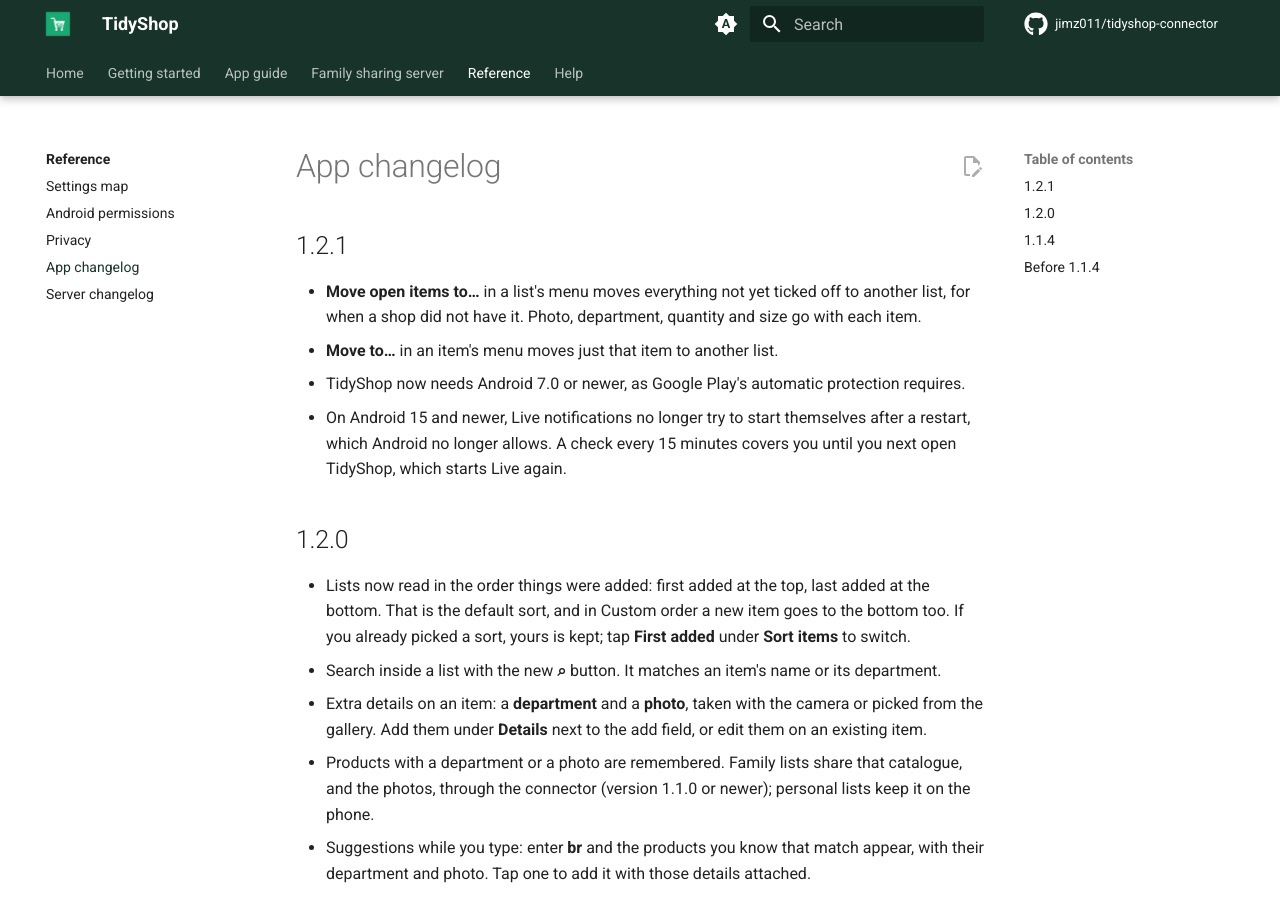
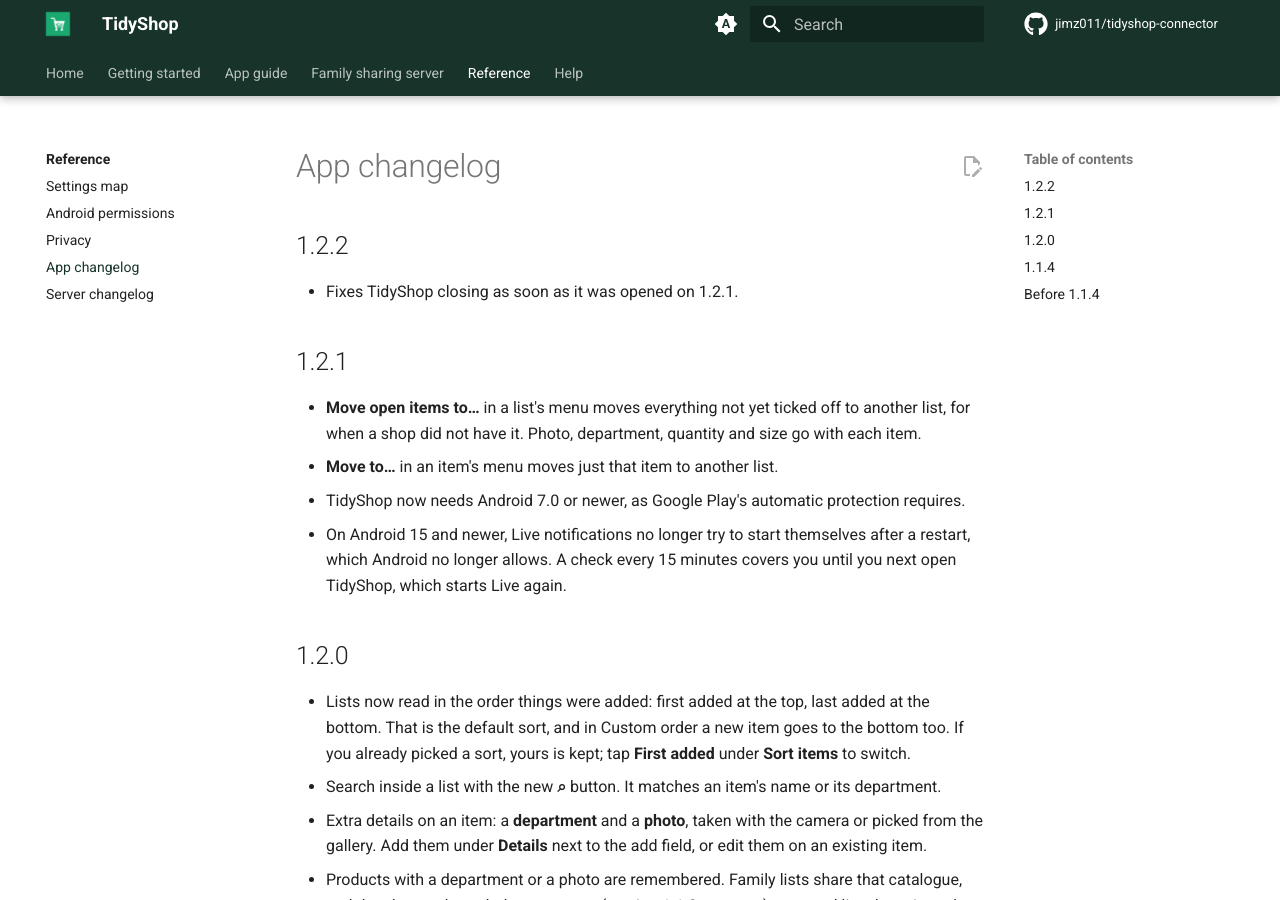
Before and after one commit to jimz011/tidyshop-connector, an MkDocs documentation site: the page built from docs/reference/app-changelog.md, in a window 1280 px wide and 900 px high. Built offline with MkDocs 1.6.1 and Material for MkDocs 9.7.7, drawn with Linux system fonts in a browser that asks for light colours; comment, search, counter and statistics services are not loaded.

Commit message:
Add 1.2.2 to the app changelog

```diff
--- a/docs/reference/app-changelog.md
+++ b/docs/reference/app-changelog.md
@@ -1,6 +1,10 @@
 # App changelog
 
 <!-- Copied from CHANGELOG.md in the private app repository. Update both together. -->
+
+## 1.2.2
+
+- Fixes TidyShop closing as soon as it was opened on 1.2.1.
 
 ## 1.2.1
 
```
